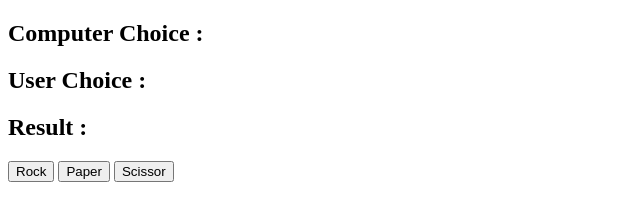
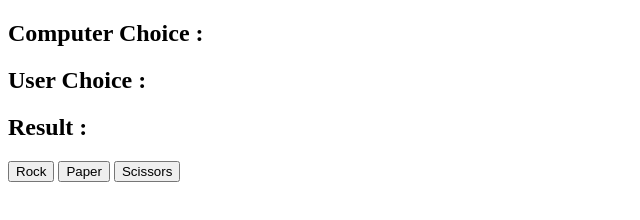
Before and after one commit to yash251/rock-paper-scissors-js, a plain HTML site: page index.html in a window 1280 px wide. Shown: the full height of the page, 0-640 px from the left. Drawn offline with Linux system fonts and the light colour scheme.

Commit message:
scissor(s)

```diff
--- a/index.html
+++ b/index.html
@@ -14,7 +14,7 @@
 
     <button id="Rock">Rock</button>
     <button id="Paper">Paper</button>
-    <button id="Scissor">Scissor</button>
+    <button id="Scissors">Scissors</button>
 
     <script src="index.js"></script>
 </body>
```
